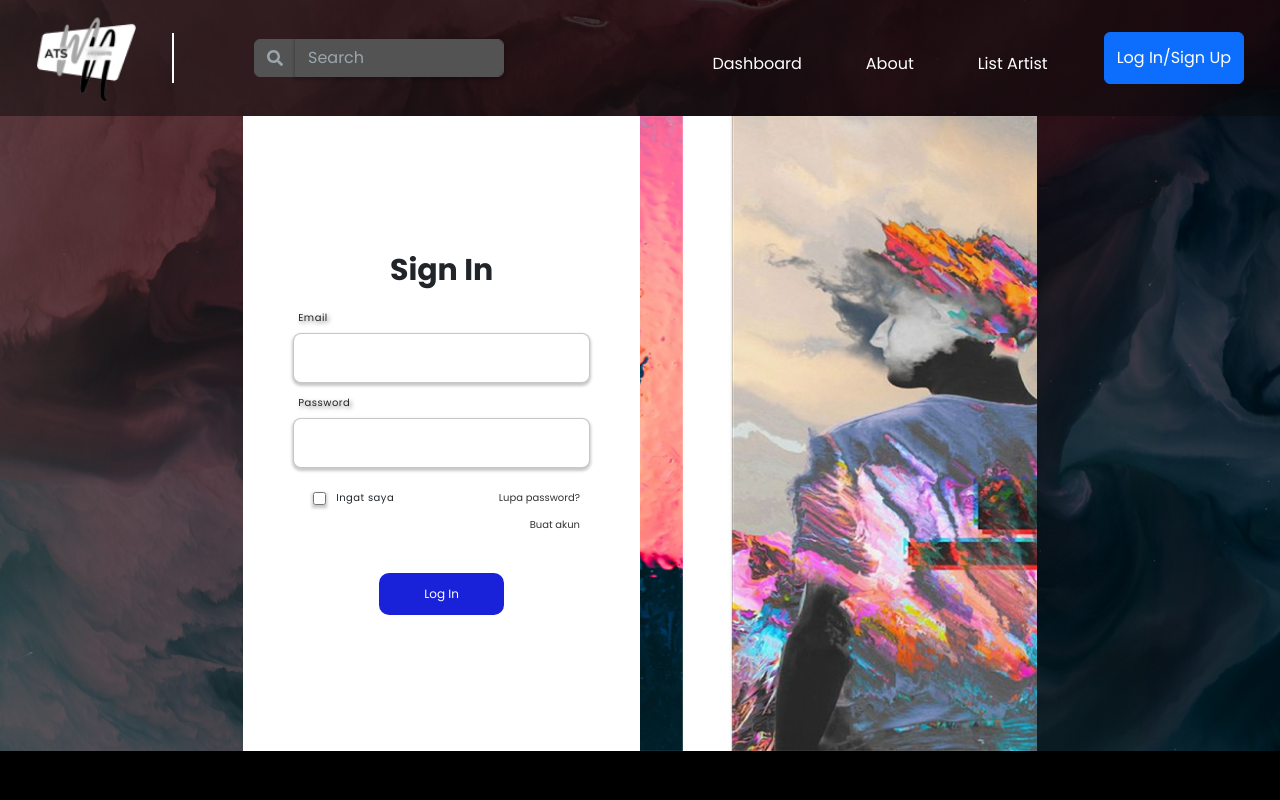
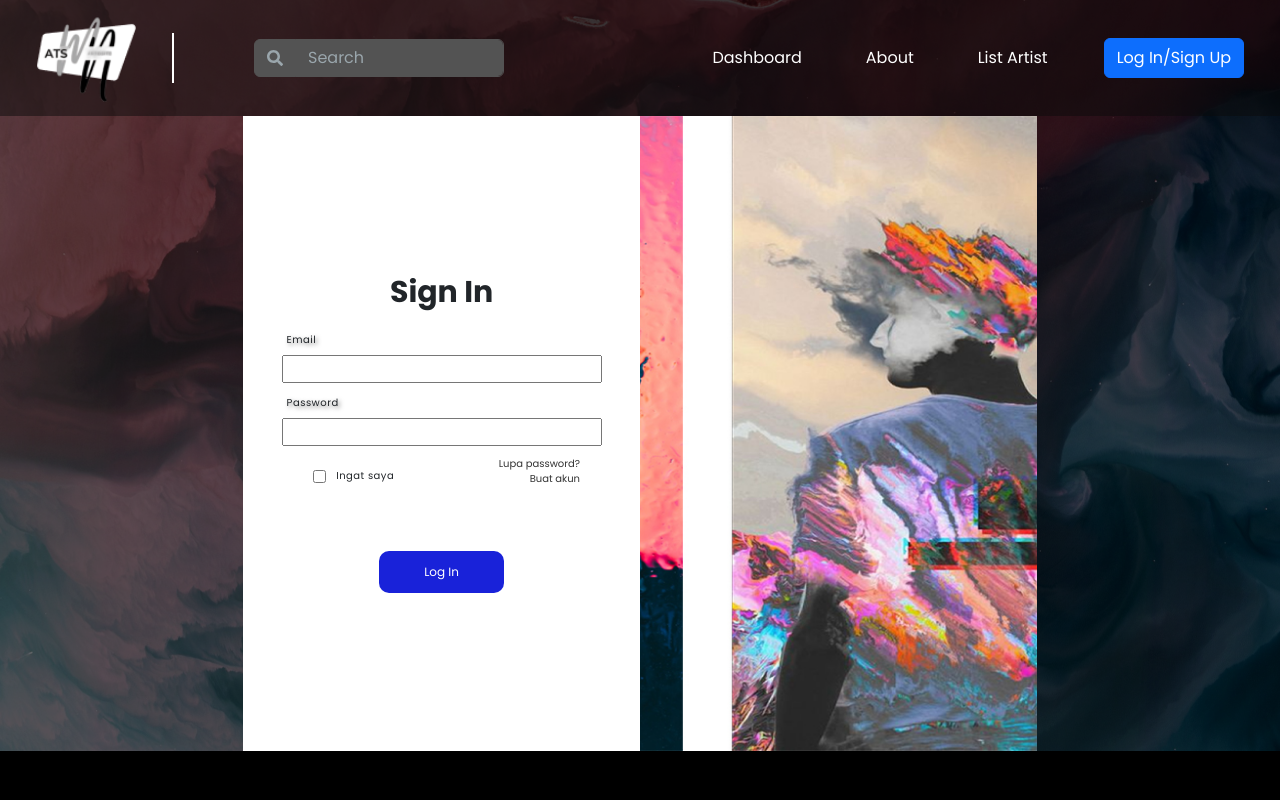
Before and after one commit to defgafriedo/EastSide_Massive_Web_D, a React (Create React App) app: page /login in a window 1280 px wide. Shown: the top 800 px of the page. Built offline with nearby package versions, Linux system fonts and the light colour scheme.

Commit message:
Update Login-Signup-Style.css

```diff
--- a/src/loginSignup/Login-Signup-Style.css
+++ b/src/loginSignup/Login-Signup-Style.css
@@ -35,7 +35,6 @@ a {
   color: #333;
   font-size: 10px;
   text-decoration: none;
-  margin-top: 12px;
 }
 
 a:hover {
@@ -71,16 +70,6 @@ form {
   padding: 0 50px;
   height: 100%;
   text-align: center;
-}
-
-input {
-  background-color: #ffffff;
-  border: none;
-  padding: 12px 15px;
-  border-radius: 8px;
-  width: 100%;
-  border: 1px solid rgba(0, 0, 0, 0.22);
-  box-shadow: 0px 2px 3px 1px rgba(0, 0, 0, 0.22);
 }
 
 .form-container {
@@ -237,6 +226,6 @@ footer a {
   .overlay {
     position: relative;
     height: 100%;
-    width: 175%;
+    width: 155%;
   }
 }
```
